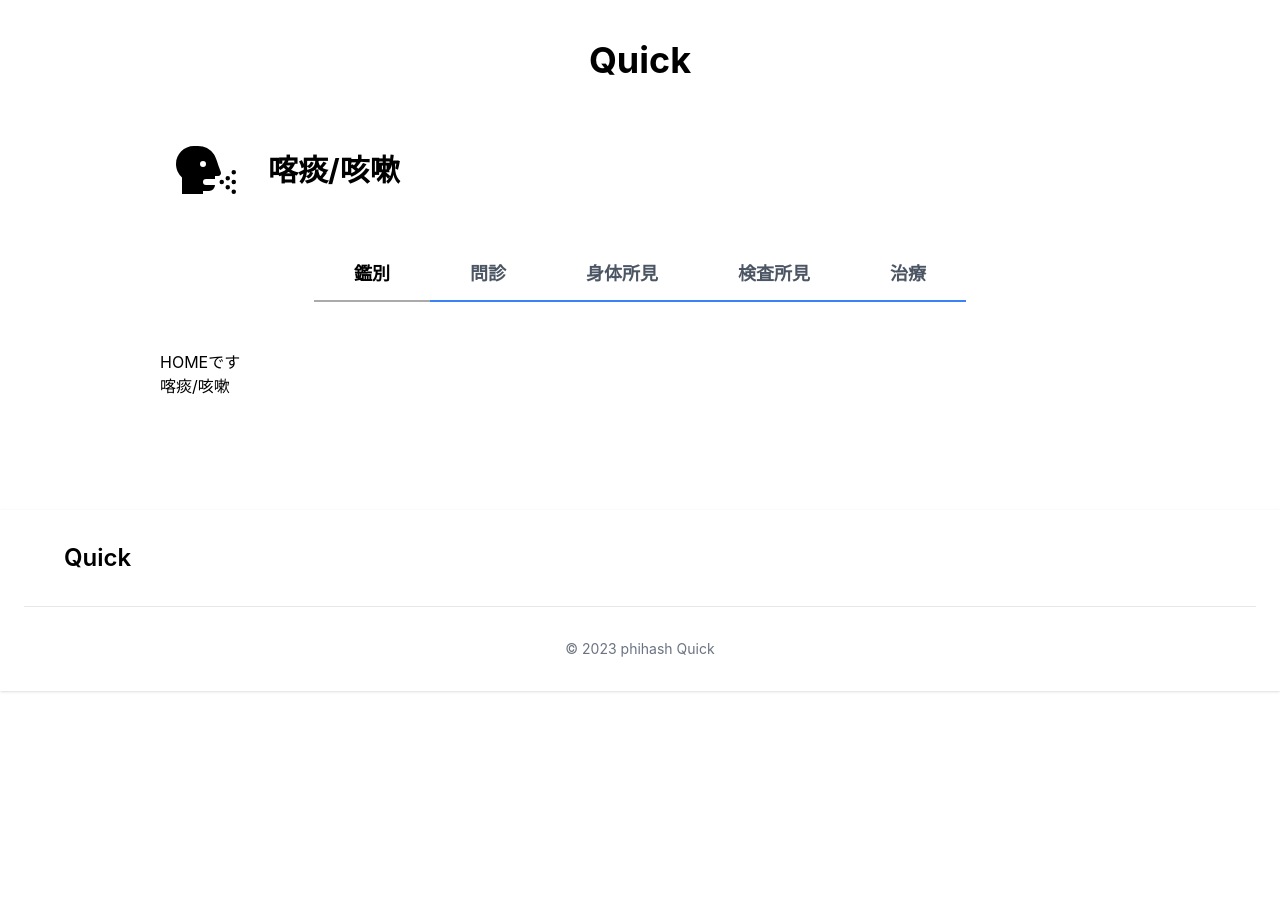
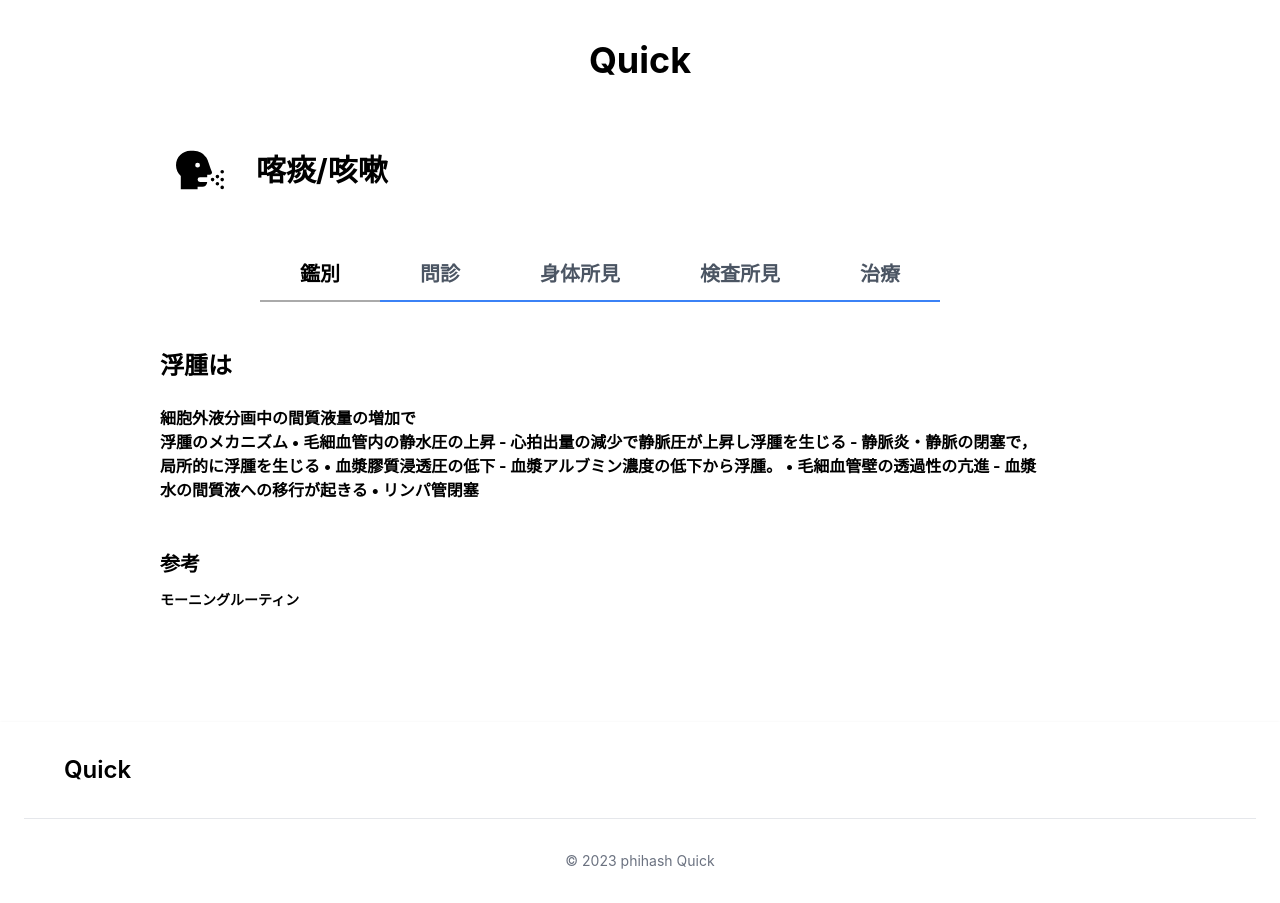
Before and after one commit to phihash/Quick, a React (Create React App) app: page /cough in a window 1280 px wide. Before the commit the page ends 800 px from the top, so only its background shows below. Built offline with nearby package versions, Linux system fonts and the light colour scheme.

Commit message:
各コンテンツごとに分ける予定

```diff
--- a/src/App.js
+++ b/src/App.js
@@ -19,7 +19,7 @@ function App() {
       <Routes>
         <Route path="/" element={<Home />} />
         {symptoms.map((item) => (
-          <Route path={item.link} key={item.title} element={<TemplatePage data={{title:item.title,path:item.path}} />} >
+          <Route path={item.link} key={item.title} element={<TemplatePage data={{title:item.title,path:item.path,element:item.element}} />} >
           </Route>
         ))}
         {/* <Route path="/cough" element={<CoughPage />} />
--- /dev/null
+++ b/src/components/Edema.jsx
@@ -0,0 +1,66 @@
+import React from 'react'
+import PageTab from './PageTab'
+import { TabPanel } from 'react-tabs'
+
+const Edema = () => {
+
+  return (
+    <div className='m-auto'>
+      <PageTab>
+        <TabPanel>
+          <h1 className='text-2xl font-bold'>浮腫は</h1>
+          <div className='text-base font-bold mt-6'>
+            <p className='white-pre-line'>
+            細胞外液分画中の間質液量の増加で<br />
+            </p>
+            <p className='white-pre-line'>
+                浮腫のメカニズム
+                • 毛細血管内の静水圧の上昇
+                - 心拍出量の減少で静脈圧が上昇し浮腫を生じる
+                - 静脈炎・静脈の閉塞で，局所的に浮腫を生じる
+                • 血漿膠質浸透圧の低下
+                - 血漿アルブミン濃度の低下から浮腫。
+                • 毛細血管壁の透過性の亢進
+                - 血漿水の間質液への移行が起きる
+                • リンパ管閉塞
+            </p>
+          </div>
+        </TabPanel>
+
+        <TabPanel>
+         <h1 className='text-2xl font-bold'>問診</h1>
+        </TabPanel>
+
+        <TabPanel>
+         <h2 className='text-xl font-bold mt-6'>ポイント</h2>
+         <div className='text-base font-bold mt-6'>
+          <p className='white-pre-line'>
+            1.局所性か全身性か <br />
+            2.圧痕性か非圧性か
+          </p>
+          </div>
+        </TabPanel>
+
+        <TabPanel>
+         <h1 className='text-2xl font-bold'>検査所見</h1>
+
+        </TabPanel>
+
+        <TabPanel>
+          <h1 className='text-2xl font-bold'>治療</h1>
+
+        </TabPanel>
+
+        </PageTab>
+        <div className='text-sm font-bold mt-12'>
+          <h3 className='text-xl font-bold mb-3'>
+            参考
+          </h3>
+          {/* 以下参考 */}
+            <a href="https://hospital.tottori.tottori.jp/files/20180815154935.pdf">モーニングルーティン</a>
+        </div>
+    </div>
+  )
+}
+
+export default Edema
--- a/src/components/PageTab.jsx
+++ b/src/components/PageTab.jsx
@@ -1,27 +1,27 @@
-import { Tab, Tabs, TabList, TabPanel } from 'react-tabs';
+import { Tab, Tabs, TabList, } from 'react-tabs';
 import 'react-tabs/style/react-tabs.css';
 
-function PageTab({body}) {
+function PageTab({children}) {
   const classes = {
-    base:'text-gray-600 py-3 lg:px-10 px-3 block hover:text-sky-500 outline-none text-sm lg:text-lg',
+    base:'text-gray-600 py-3 lg:px-10 px-3 block hover:text-sky-500 outline-none text-sm lg:text-xl',
     selected: 'text-blue-500 border-b-2 font-bold border-blue-500',
     notSelected: '',
   }
   const isSelected = true;
 
   return (
-    <>
+    <div className='w-11/12'>
       <Tabs className="mb-18 cursor-pointer">
-          <TabList className="mb-12 flex justify-center flex-row">
+          <TabList className="mb-12 flex justify-center px-12 flex-row">
             <Tab className={`${classes.base} ${isSelected ? classes.selected : classes.notSelected}`}>鑑別</Tab>
             <Tab className={`${classes.base} ${isSelected ? classes.selected : classes.notSelected}`}>問診</Tab>
             <Tab className={`${classes.base} ${isSelected ? classes.selected : classes.notSelected}`}>身体所見</Tab>
             <Tab className={`${classes.base} ${isSelected ? classes.selected : classes.notSelected}`}>検査所見</Tab>
             <Tab className={`${classes.base} ${isSelected ? classes.selected : classes.notSelected}`}>治療</Tab>
           </TabList>
-
-          <TabPanel>
-            <h1>HOMEです</h1>
+          {children}
+          {/* <TabPanel>
+            <h1>鑑別</h1>
           </TabPanel>
           <TabPanel>
             <h1>問診</h1>
@@ -34,10 +34,9 @@ function PageTab({body}) {
           </TabPanel>
           <TabPanel>
             <h1>Contactです</h1>
-          </TabPanel>
+          </TabPanel> */}
        </Tabs>
-    {body}
-    </>
+    </div>
   );
 }
 
--- a/src/components/TemplatePage.jsx
+++ b/src/components/TemplatePage.jsx
@@ -1,25 +1,24 @@
 import React from 'react'
-import PageTab from './PageTab';
 
 const TemplatePage = (props) => {
-  const {title,path} = props.data;
+  const {title,path,element} = props.data;
 
-  const body = (
-    <>
-      <h2>{title}</h2>
-    </>
-  )
+  // const body = (
+  //   <>
+  //     <h2>{title}</h2>
+  //   </>
+  // )
   return (
     <div>
-      <div style={{display: "flex", justifyContent: "start",alignItems:"center" , padding: "1rem"}} className="mb-7">
-        <div className='text-6xl mr-4'>
+      <div style={{display: "flex", justifyContent: "start",alignItems:"center" , padding: "1rem"}} className="w-11/12  lg:w-3/4  mb-7">
+        <div className='text-3xl lg:text-5xl mr-4'>
          {path}
         </div>
-        <h2 className='font-bold text-3xl p-4'>
+        <h2 className='font-bold text-2xl  lg:text-3xl p-4'>
         {title}
         </h2>
       </div>
-      <PageTab body={body} />
+      {element}
 
     </div>
   )
--- a/src/index.js
+++ b/src/index.js
@@ -14,47 +14,46 @@ import {MdDry,MdOutlineNoFood,MdGrain } from "react-icons/md"
 import {IoTrendingDownOutline} from "react-icons/io5"
 import {AiOutlineNodeIndex,AiOutlineThunderbolt} from "react-icons/ai"
 import { BrowserRouter } from 'react-router-dom';
+import Edema from './components/Edema';
 
 const symptoms = [
-  {title:"発熱",link:"/fever",path:<CiTempHigh />  },
-  {title:"全身倦怠感",link:"/general-malaise",path:<FaSadCry />  },
-  {title:"食欲不振",link:"/anorexia",path:<MdOutlineNoFood/>  },
-  {title:"体重増減",link:"/weight",path:<IoTrendingDownOutline/>},
-  {title:"ショック",link:"/shock",path:<BsExclamationLg/>},
-  {title:"心停止",link:"/cardiac-arrest",path:<TbHeartOff/>},
-  {title:"意識障害/失神",link:"/syncope",path:<BiSleepy />},
-  {title:"けいれん",link:"/convulsions",path:<GiVibratingBall />},
-  {title:"めまい",link:"/dizzy",path:<BsEmojiDizzy/>},
-  {title:"脱水",link:"/dehydration",path:<TbDropletHalf2/>},
-  {title:"浮腫",link:"/edema",path:<GiButtonFinger />},
-  {title:"発疹",link:"/rash",path:<GiMineralPearls/>},
-  {title:"喀痰/咳嗽",link:"/cough",path:<FaHeadSideCough />},
-  {title:"喀血",link:"/hemoptysis",path:<GiFireBreath/>},
-  {title:"呼吸困難",link:"/dyspnea",path:<GiBadBreath/>},
-  {title:"胸痛",link:"/chestpain",path:<GiBrokenHeartZone/>},
-  {title:"動悸",link:"/palpitations",path:<FaHeartbeat/>},
-  {title:"胸水",link:"/palpitations",path:<GiWaterBolt/>},
-  {title:"嚥下困難",link:"/palpitations",path:<GiEating/>},
-  {title:"腹痛",link:"/palpitations",path:<GiArmorPunch/>},
-  {title:"悪心嘔吐",link:"/palpitations",path:<GiVomiting/>},
-  {title:"吐血下血",link:"/palpitations",path:<GiBlood/>},
-  {title:"便秘下痢",link:"/palpitations",path:<FaToilet/>},
-  {title:"黄疸",link:"/palpitations",path:<GiOrange/>},
-  {title:"腹部膨隆",link:"/palpitations",path:<GiFat/>},
-  {title:"貧血",link:"/anemia",path:<TbEyeCheck/>},
-  {title:"リンパ節腫脹",link:"/lymphadenopathy",path:<AiOutlineNodeIndex />},
-  {title:"排尿異常",link:"/cough",path:<GiSplurt/>},
-  {title:"血尿/蛋白尿",link:"/cough",path:<MdGrain/>},
-  {title:"月経異常",link:"/cough",path: <GiMoonOrbit/> },
-  {title:"不安/抑うつ",link:"/cough",path: <FaRegSadTear/> },
-  {title:"もの忘れ",link:"/amnesia",path:<BsQuestion />},
-  {title:"頭痛",link:"/headache",path:<FaHeadSideVirus/>},
-  {title:"運動麻痺",link:"/palpitations",path:<AiOutlineThunderbolt/>},
-  {title:"腰背部痛",link:"/palpitations",path:<GiBackPain/>},
-  {title:"関節痛",link:"/palpitations",path:<MdDry/>},
-  {title:"外傷",link:"/abdominalpain",path:<GiTripleScratches/>},
-
-
+  {element:<Edema/>,title:"発熱",link:"/fever",path:<CiTempHigh />  },
+  {element:<Edema/>,title:"全身倦怠感",link:"/general-malaise",path:<FaSadCry />  },
+  {element:<Edema/>,title:"食欲不振",link:"/anorexia",path:<MdOutlineNoFood/>  },
+  {element:<Edema/>,title:"体重増減",link:"/weight",path:<IoTrendingDownOutline/>},
+  {element:<Edema/>,title:"ショック",link:"/shock",path:<BsExclamationLg/>},
+  {element:<Edema/>,title:"心停止",link:"/cardiac-arrest",path:<TbHeartOff/>},
+  {element:<Edema/>,title:"意識障害/失神",link:"/syncope",path:<BiSleepy />},
+  {element:<Edema/>,title:"けいれん",link:"/convulsions",path:<GiVibratingBall />},
+  {element:<Edema/>,title:"めまい",link:"/dizzy",path:<BsEmojiDizzy/>},
+  {element:<Edema/>,title:"脱水",link:"/dehydration",path:<TbDropletHalf2/>},
+  {element:<Edema/>,title:"浮腫",link:"/edema",path:<GiButtonFinger />},
+  {element:<Edema/>,title:"発疹",link:"/rash",path:<GiMineralPearls/>},
+  {element:<Edema/>,title:"喀痰/咳嗽",link:"/cough",path:<FaHeadSideCough />},
+  {element:<Edema/>,title:"喀血",link:"/hemoptysis",path:<GiFireBreath/>},
+  {element:<Edema/>,title:"呼吸困難",link:"/dyspnea",path:<GiBadBreath/>},
+  {element:<Edema/>,title:"胸痛",link:"/chestpain",path:<GiBrokenHeartZone/>},
+  {element:<Edema/>,title:"動悸",link:"/palpitations",path:<FaHeartbeat/>},
+  {element:<Edema/>,title:"胸水",link:"/pleural-fluid",path:<GiWaterBolt/>},
+  {element:<Edema/>,title:"嚥下障害",link:"/dysphagia",path:<GiEating/>},
+  {element:<Edema/>,title:"腹痛",link:"/abdominal-pain",path:<GiArmorPunch/>},
+  {element:<Edema/>,title:"悪心嘔吐",link:"/nausea-vomiting",path:<GiVomiting/>},
+  {element:<Edema/>,title:"吐血下血",link:"/palpitations",path:<GiBlood/>},
+  {element:<Edema/>,title:"便秘下痢",link:"/constipation-diarrhea",path:<FaToilet/>},
+  {element:<Edema/>,title:"黄疸",link:"/jaundice",path:<GiOrange/>},
+  {element:<Edema/>,title:"腹部膨隆",link:"/palpitations",path:<GiFat/>},
+  {element:<Edema/>,title:"貧血",link:"/anemia",path:<TbEyeCheck/>},
+  {element:<Edema/>,title:"リンパ節腫脹",link:"/lymphadenopathy",path:<AiOutlineNodeIndex />},
+  {element:<Edema/>,title:"排尿異常",link:"/cough",path:<GiSplurt/>},
+  {element:<Edema/>,title:"血尿/蛋白尿",link:"/cough",path:<MdGrain/>},
+  {element:<Edema/>,title:"月経異常",link:"/cough",path: <GiMoonOrbit/> },
+  {element:<Edema/>,title:"不安/抑うつ",link:"/cough",path: <FaRegSadTear/> },
+  {element:<Edema/>,title:"もの忘れ",link:"/amnesia",path:<BsQuestion />},
+  {element:<Edema/>,title:"頭痛",link:"/headache",path:<FaHeadSideVirus/>},
+  {element:<Edema/>,title:"運動麻痺",link:"/paralysis",path:<AiOutlineThunderbolt/>},
+  {element:<Edema/>,title:"腰背部痛",link:"/back-pain",path:<GiBackPain/>},
+  {element:<Edema/>,title:"関節痛",link:"/arthralgia",path:<MdDry/>},
+  {element:<Edema/>,title:"外傷",link:"/wound",path:<GiTripleScratches/>},
 ]
 
 const QuickContext = createContext(symptoms)
```
